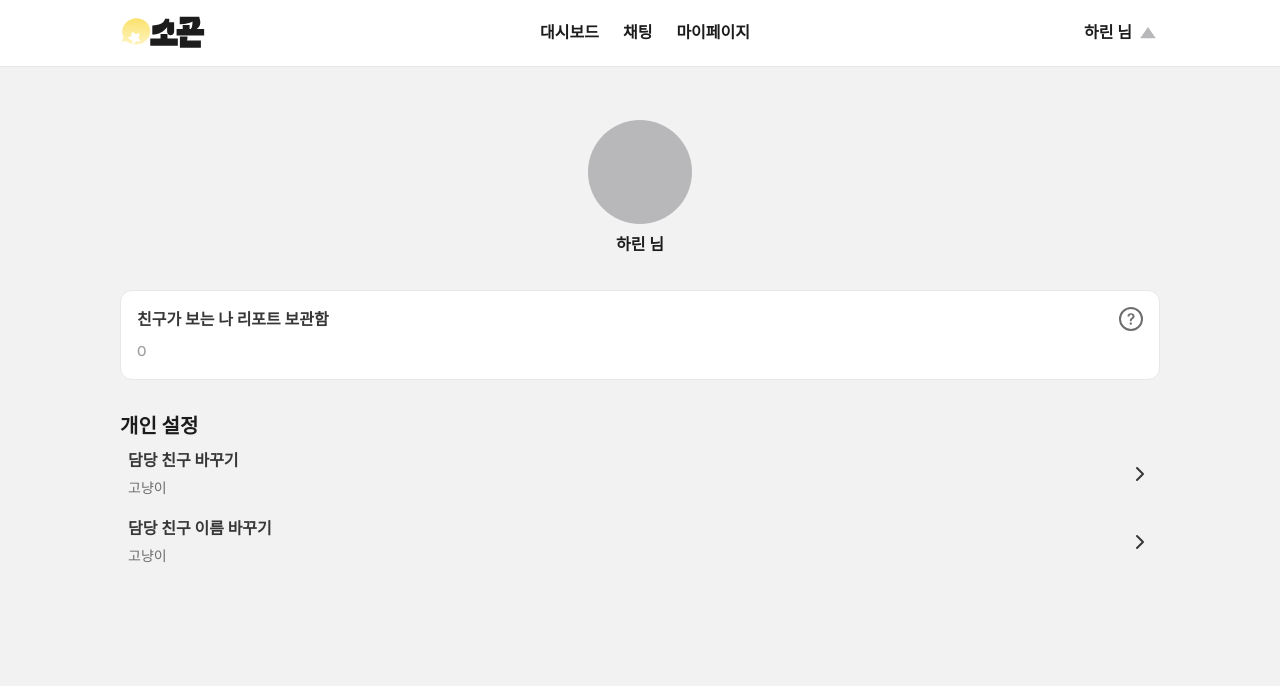
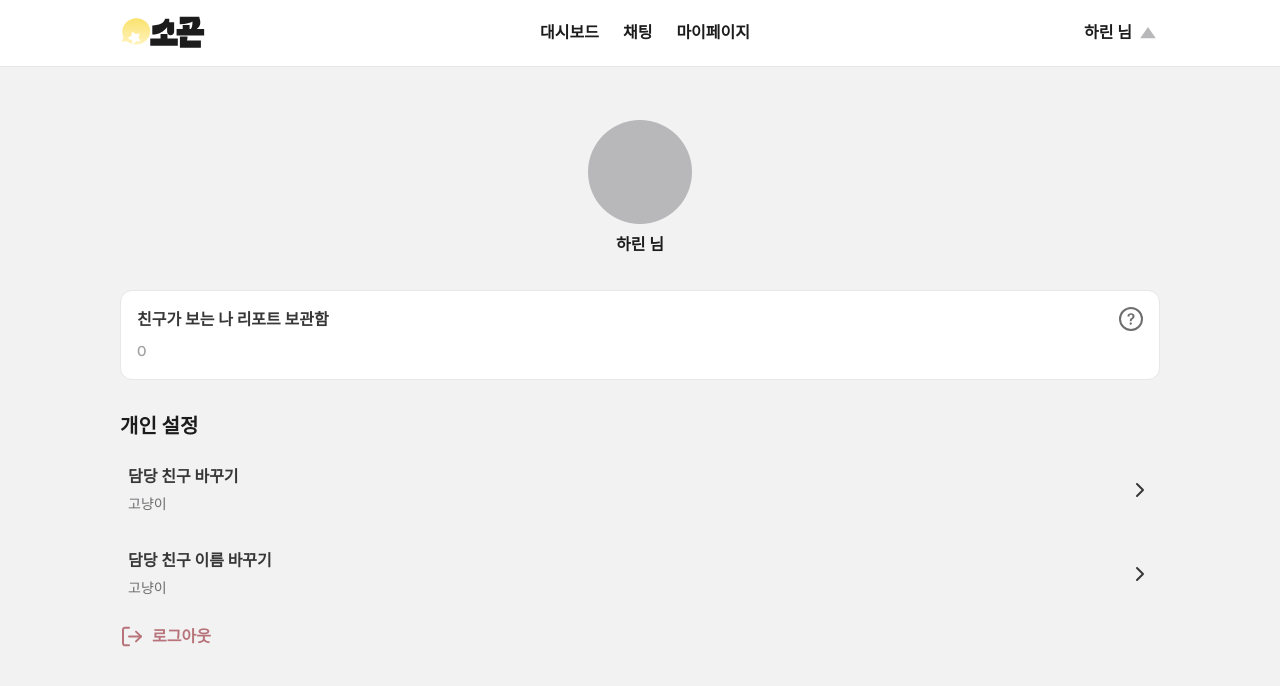
Before and after one commit to sogon-bssm/Sogon-FE, a Next.js app: page /mypage in a window 1280 px wide. Shown: the top 686 px of the page. Built offline with nearby package versions, Linux system fonts and the light colour scheme.

Commit message:
feat:: 색상 추가 및 로그아웃 추가

```diff
--- a/src/app/mypage/page.tsx
+++ b/src/app/mypage/page.tsx
@@ -1,5 +1,6 @@
 import ReportActionCard from '@/features/mypage/components/reportActionCard';
 import SettingSection from '@/features/mypage/components/settingSection';
+import Image from 'next/image';
 
 const Mypage = () => {
   return (
@@ -9,11 +10,13 @@ const Mypage = () => {
         <p className="text-md font-sans font-bold text-gray-800">하린 님</p>
       </div>
       <ReportActionCard />
-      <div>
+      <div className="gap-base flex flex-col">
         <h2 className="font-sans text-lg font-semibold text-gray-800">개인 설정</h2>
-        <div>
-          <SettingSection title="담당 친구 바꾸기" description="고냥이" link="" />
-          <SettingSection title="담당 친구 이름 바꾸기" description="고냥이" link="" />
+        <SettingSection title="담당 친구 바꾸기" description="고냥이" link="" />
+        <SettingSection title="담당 친구 이름 바꾸기" description="고냥이" link="" />
+        <div className="gap-sm flex flex-row">
+          <Image src="/icon/log-out.svg" alt="로그아웃 아이콘" width={24} height={24} />
+          <p className="text-md text-sementic-red font-sans font-semibold">로그아웃</p>
         </div>
       </div>
     </div>
--- a/tailwind.config.ts
+++ b/tailwind.config.ts
@@ -22,6 +22,9 @@ const config: Config = {
           600: '#6E6D6F',
           700: '#373738',
           800: '#1C1C1D', // black
+        },
+        sementic: {
+          red: '#B7747A',
         },
       },
       spacing: {
```
Also changed, not shown: public/icon/log-out.svg (added).
